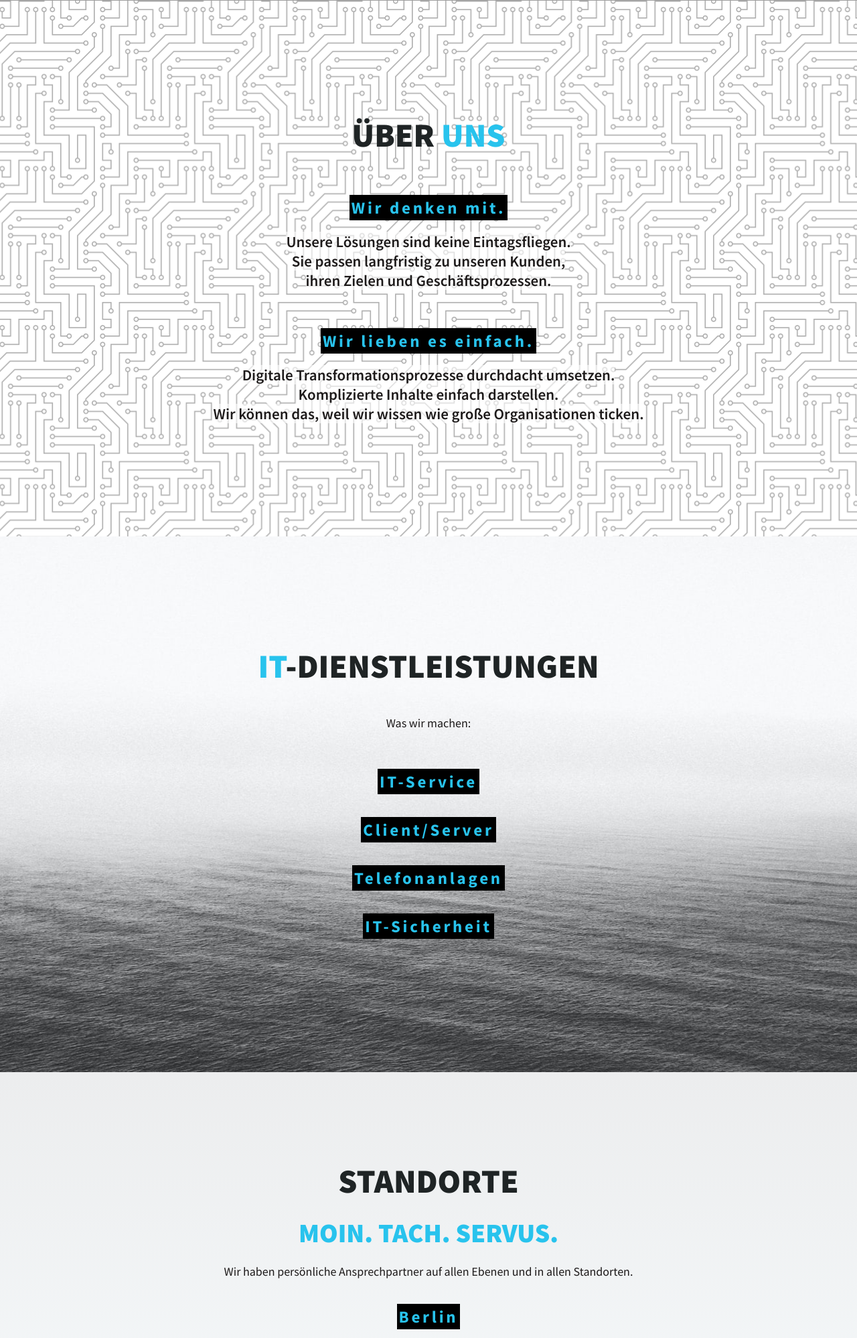
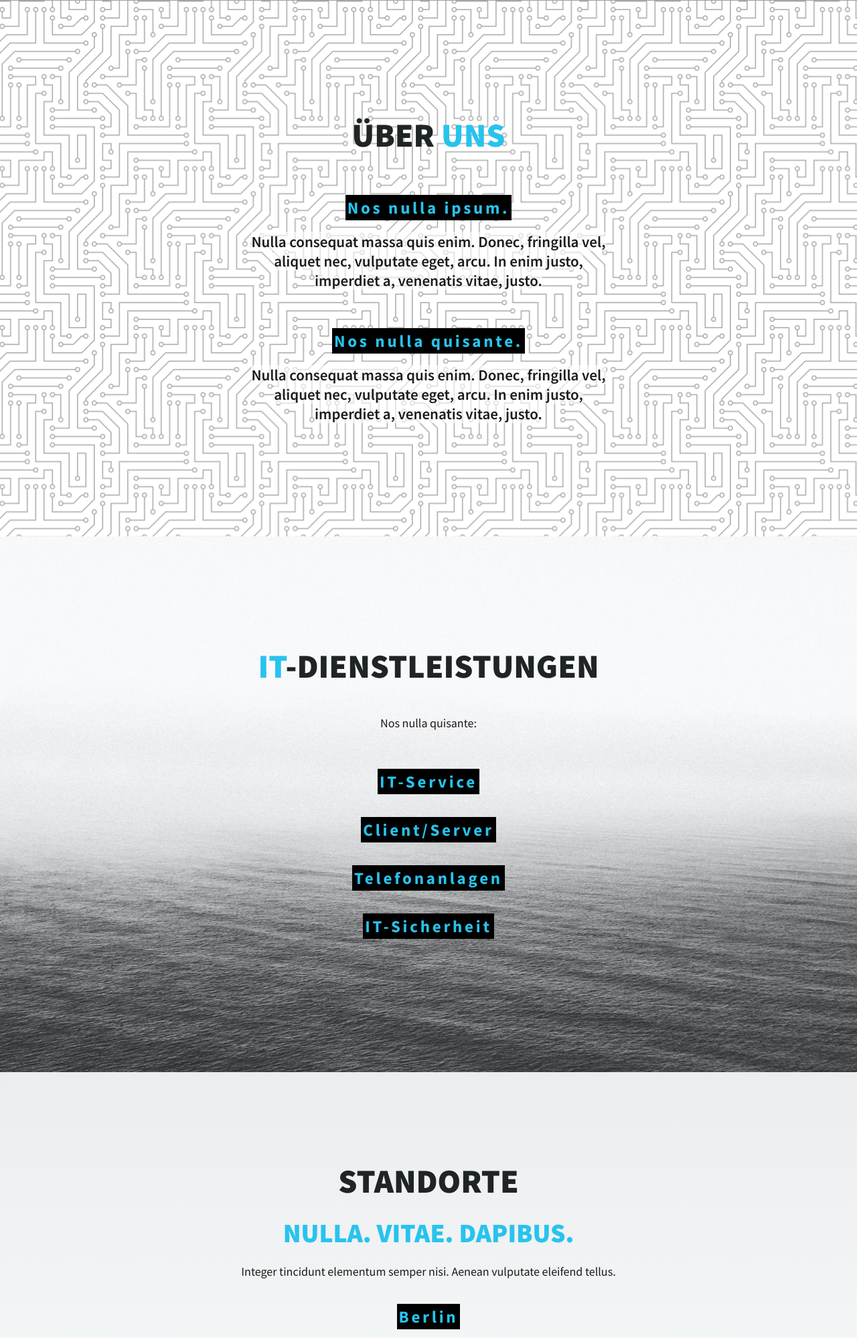
Before and after one commit to lavf/suedpol_it, a plain HTML site: page index.html in a window 1280 px wide. Shown: the part 799-2797 px from the top of the page at 67% size. Drawn offline with Linux system fonts and the light colour scheme; grey boxes are pictures that could not be loaded.

Commit message:
dummy content

```diff
--- a/index.html
+++ b/index.html
@@ -23,7 +23,7 @@
             <div class="stage" id="page1">
                 <div class="middled">
                     <h1><span class="thickhome">Südpol </span><span class="thickcolorhome">IT</h1></span><br />
-                    <span class="thin">Wir sind ein echtes Südpoler Urgwächs und<br />aus der pulsierenden Digitalszene der Hauptstadt<br />nicht mehr wegzudenken.<br /><br /><br />Nah an unseren Kunden. Und dort, wo sich unsere<br />Mitarbeiterinnen und Mitarbeiter wohl fühlen.</span>
+                    <span class="thin">Lorem ipsum dolor sit amet, consectetuer<br />adipiscing elit. Aenean commodo ligula eget dolor. Aenean massa.<br />penatibus et magnis dis<br /><br /><br />Donec quam felis, ultricies nec, pellentesque eu, pretium quis<br />parturient montes, nascetur ridiculus parturient</span>
                     <!--<brlogo>try to resize the window</brlogo>-->
                 </div>
             </div>
@@ -33,13 +33,13 @@
             <div class="stage" id="page2">
                 <div class="middled">
                     <h1><span class="thickhome">Über </span><span class="thickcolorhome">uns</h1></span><br />
-                    <h2><span class="high">Wir denken mit.</span></h2></span>
-                    <span class="thinbig">Unsere Lösungen sind keine Eintagsfliegen.<br />Sie passen langfristig zu unseren Kunden,<br />ihren Zielen und Geschäftsprozessen.</span></span>
+                    <h2><span class="high">Nos nulla ipsum.</span></h2></span>
+                    <span class="thinbig">Nulla consequat massa quis enim. Donec, fringilla vel,<br />aliquet nec, vulputate eget, arcu. In enim justo,<br />imperdiet a, venenatis vitae, justo.</span></span>
                     <br>
                     <br>
                     <br>
-                    <h2><span class="high">Wir lieben es einfach.</span></h2></span>
-                    <span class="thinbig">Digitale Transformationsprozesse durchdacht umsetzen.<br />Komplizierte Inhalte einfach darstellen.<br />Wir können das, weil wir wissen wie große Organisationen ticken.</span></span>
+                    <h2><span class="high">Nos nulla quisante.</span></h2></span>
+                    <span class="thinbig">Nulla consequat massa quis enim. Donec, fringilla vel,<br />aliquet nec, vulputate eget, arcu. In enim justo,<br />imperdiet a, venenatis vitae, justo.</span></span>
                 </div>
             </div>
         </div>
@@ -48,7 +48,7 @@
             <div class="stage" id="page3">
                 <div class="middled">
                 <h1><span class="thickcolorhome">IT</span><span class="thickhome">-Dienstleistungen</h1></span><br />
-                <span class="thin">Was wir machen:</span>
+                <span class="thin">Nos nulla quisante:</span>
                 <br>
                 <br>
                 <br>
@@ -77,8 +77,8 @@
             <div class="stage" id="page4">
                 <div class="middled">
                     <h1><span class="thickhome">Standorte</h1></span>
-                    <h1><span class="thickcolor">Moin. Tach. Servus.</span></h1>
-                <span class="thin">Wir haben persönliche Ansprechpartner auf allen Ebenen und in allen Standorten.</span>
+                    <h1><span class="thickcolor">Nulla. Vitae. Dapibus.</span></h1>
+                <span class="thin">Integer tincidunt elementum semper nisi. Aenean vulputate eleifend tellus.</span>
                 <br>
                 <br>
                 <br>
@@ -91,7 +91,7 @@
                 <span class="high"><a href="#">Köln</a></span><br />
                 <br>
                 <br>
-                <span class="high"><a href="#">Mainz</a></span><br />
+                <span class="high"><a href="#">Leipzig</a></span><br />
                 <br>
                 <br>
                 <span class="high"><a href="#">München</a></span><br />
@@ -104,7 +104,7 @@
                 <div class="middled">
                     <h1><span class="thickhome">Kontakt</h1></span>
                     <span class="thin">suedpolit@suedpolit.com<br />+49 30 12345 6</span>
-                    <h1><span class="thick">Follow. Like. Share.</span></h1>
+                    <h1><span class="thick">Like. Follow. Share.</span></h1>
                     <br>
                     <br>
                     <span class="high split2"><a href="#">Instagram</a></span><span class="high split2"><a href="#">Facebook</a></span><br /><br><span class="high split2"><a href="#">Twitter</a></span><span class="high split2"><a href="#">LinkedIn</a></span>
```
